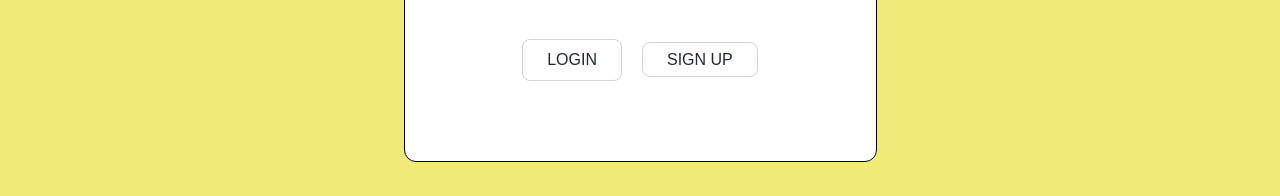
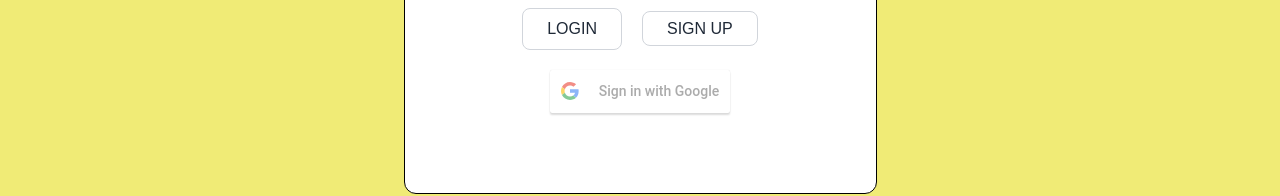
Before and after one commit to JSD7-CMFM/JSD7-CMFM-Frontend, a React (Vite) app: page /login in a window 1280 px wide. Shown: the part 433-629 px from the top of the page. Built offline with nearby package versions, Linux system fonts and the light colour scheme; no server answers; a web font is replaced by a local one.

Commit message:
update login gmail

```diff
--- a/src/features/Nav/components/User.jsx
+++ b/src/features/Nav/components/User.jsx
@@ -9,6 +9,7 @@ import {
 } from "../../../utils/localStorage.js";
 import { toast } from "react-toastify";
 import { GoogleLogout } from "react-google-login";
+import { gapi } from "gapi-script";
 
 const User = () => {
   useEffect(() => {}, []);
--- a/src/features/signinsignup/components/Login.jsx
+++ b/src/features/signinsignup/components/Login.jsx
@@ -126,9 +126,8 @@ function LoginForm() {
             SIGN UP
           </Link>
         </div>
-        {/* <div className="mt-5">
+        <div className="mt-5 flex justify-center">
           <GoogleLogin
-          className="flex justify-center"
             clientId={clientId}
             buttonText="Sign in with Google"
             onSuccess={handleGoogleSuccess}
@@ -136,7 +135,7 @@ function LoginForm() {
             cookiePolicy={"single_host_origin"}
             isSignedIn={true}
           />
-        </div> */}
+        </div>
       </form>
     </div>
   );
```
